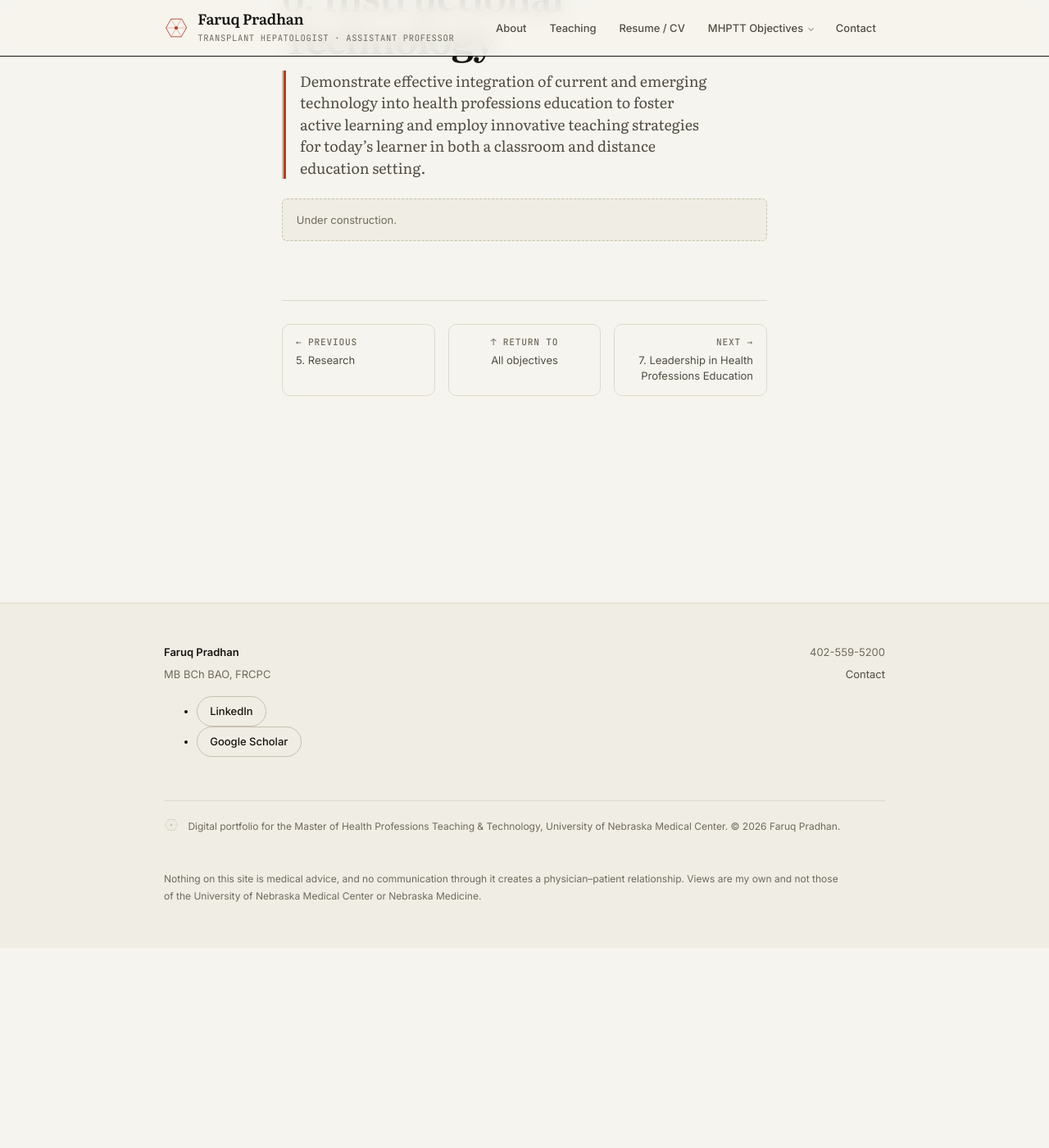
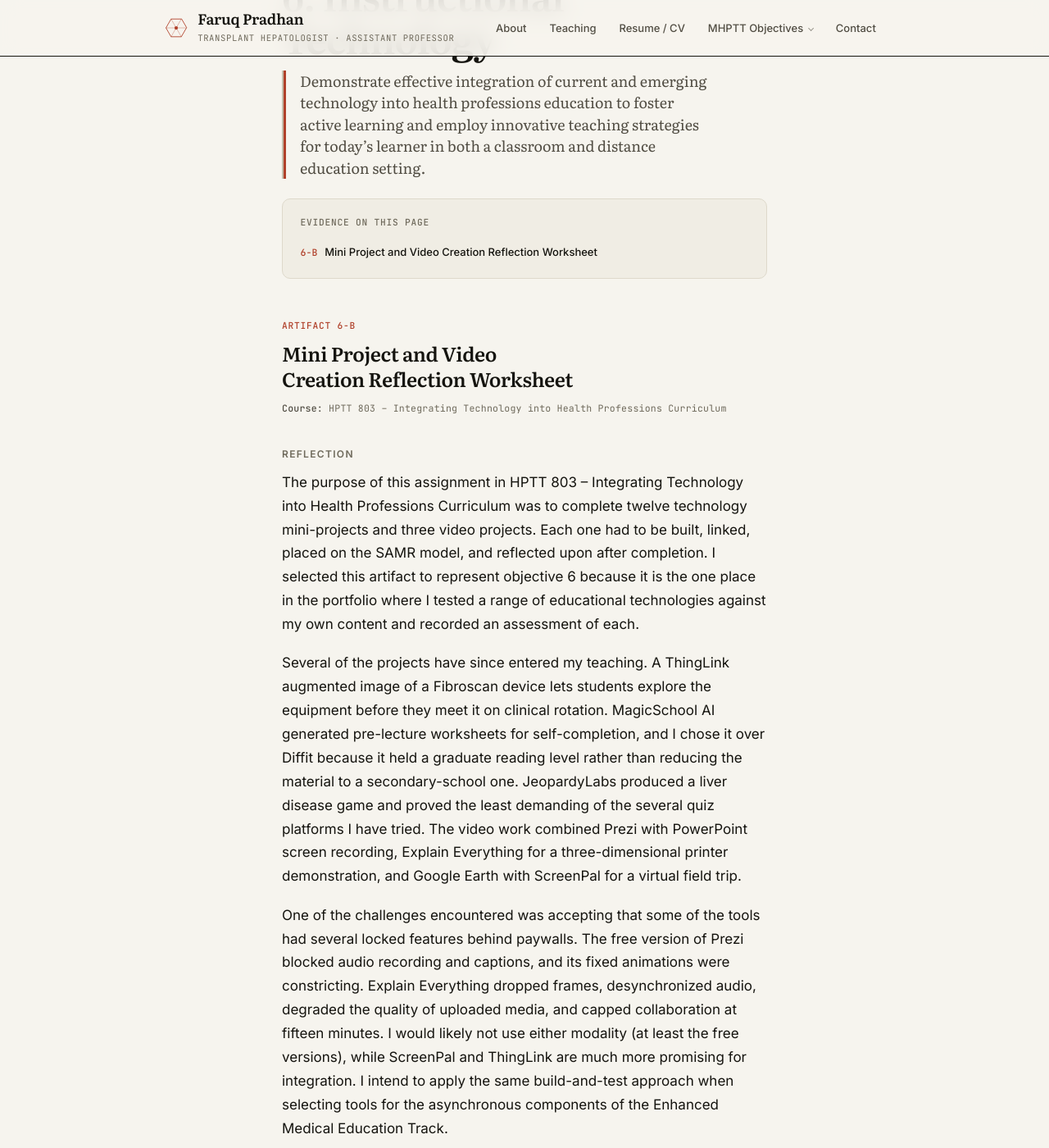
Before and after one commit to fpradhan/fpradhan.github.io, a Jekyll site: the page built from _competencies/6-instructional-technology.md, in a window 1280 px wide and 1400 px high, scrolled down 244 px. Shown: the whole window at 82% size. Built offline with Jekyll 4.4.1, drawn with Linux system fonts in a browser that asks for light colours; some of the changed text lies outside the part shown.

Commit message:
Add artifact 6-B, and parallel the two critique links
Objective 6 was under construction and now carries the HPTT 803 worksheet
with Faruq's reflection verbatim, 275 words.

Every claim checks against the document: twelve numbered mini projects,
three video creation projects, the ThingLink Fibroscan image, MagicSchool
AI against Diffit, JeopardyLabs, Prezi with PowerPoint screen recording,
Explain Everything for the 3D printer, and Google Earth with ScreenPal.
The Explain Everything complaints are in the worksheet too: dropped frames,
audio out of sync, lower uploaded quality, and the 15-minute collaboration
limit.

The two critique downloads now read "Download article critique 1" and
"Download article critique 3", parallel to each other and still distinct,
which matters since both sit on one page.

Labelled 6-B as Faruq asked, so the 6-A slot stays free; the artifact
template on that page is already labelled 6-A for it.

Co-Authored-By: Claude Opus 5 <noreply@anthropic.com>
Claude-Session: https://claude.ai/code/session_01SajNJDGDkt5q5fCgsPRcNk

```diff
--- a/_competencies/6-instructional-technology.md
+++ b/_competencies/6-instructional-technology.md
@@ -8,7 +8,11 @@ description: "MHPTT objective 6, Instructional Technology — the outcome statem
 # One entry per artifact — label, title, course, and the anchor of its
 # <section> in the body below. Drives the jump list on this page and the
 # artifact list on /objectives/. Left empty until artifacts are chosen.
-artifacts: []
+artifacts:
+  - label: "6-B"
+    title: "Mini Project and Video Creation Reflection Worksheet"
+    course: "HPTT 803"
+    anchor: "artifact-6-b"
 redirect_from: /artifacts/6-instructional-technology/
 statement: >-
   Demonstrate effective integration of current and emerging technology into
@@ -17,7 +21,43 @@ statement: >-
   education setting.
 ---
 
-<p class="todo">Under construction.</p>
+<section class="artifact" id="artifact-6-b" markdown="1">
+
+<p class="label">Artifact 6-B</p>
+
+## Mini Project and Video Creation Reflection Worksheet
+
+**Course:** HPTT 803 – Integrating Technology into Health Professions Curriculum
+{: .meta}
+
+### Reflection
+
+The purpose of this assignment in HPTT 803 – Integrating Technology into Health Professions
+Curriculum was to complete twelve technology mini-projects and three video projects. Each one had
+to be built, linked, placed on the SAMR model, and reflected upon after completion. I selected
+this artifact to represent objective 6 because it is the one place in the portfolio where I tested
+a range of educational technologies against my own content and recorded an assessment of each.
+
+Several of the projects have since entered my teaching. A ThingLink augmented image of a Fibroscan
+device lets students explore the equipment before they meet it on clinical rotation. MagicSchool
+AI generated pre-lecture worksheets for self-completion, and I chose it over Diffit because it
+held a graduate reading level rather than reducing the material to a secondary-school one.
+JeopardyLabs produced a liver disease game and proved the least demanding of the several quiz
+platforms I have tried. The video work combined Prezi with PowerPoint screen recording, Explain
+Everything for a three-dimensional printer demonstration, and Google Earth with ScreenPal for a
+virtual field trip.
+
+One of the challenges encountered was accepting that some of the tools had several locked features
+behind paywalls. The free version of Prezi blocked audio recording and captions, and its fixed
+animations were constricting. Explain Everything dropped frames, desynchronized audio, degraded
+the quality of uploaded media, and capped collaboration at fifteen minutes. I would likely not use
+either modality (at least the free versions), while ScreenPal and ThingLink are much more
+promising for integration. I intend to apply the same build-and-test approach when selecting tools
+for the asynchronous components of the Enhanced Medical Education Track.
+
+<p><a class="dl" href="{{ '/assets/artifacts/hptt803-mini-project-video-worksheet.pdf' | relative_url }}" rel="noopener" target="_blank">Download the reflection worksheet (PDF)<span class="sr-only"> (opens in a new tab)</span></a></p>
+
+</section>
 
 {% comment %}
   ARTIFACT TEMPLATE — copy everything between the dashed rules out of this
```
Also changed, not shown: _competencies/5-research.md (+1 -1 lines), assets/artifacts/README.md (+1 -0 lines), 1 other file.
